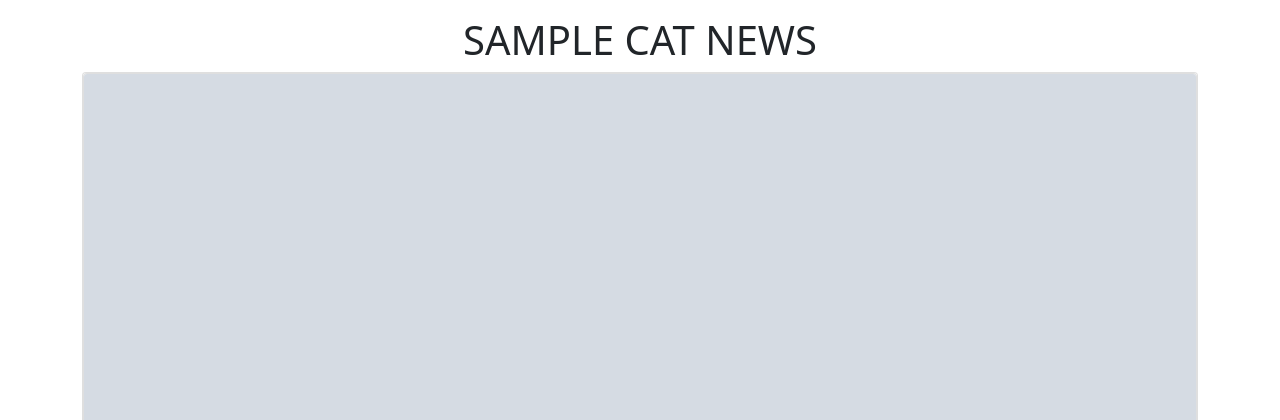
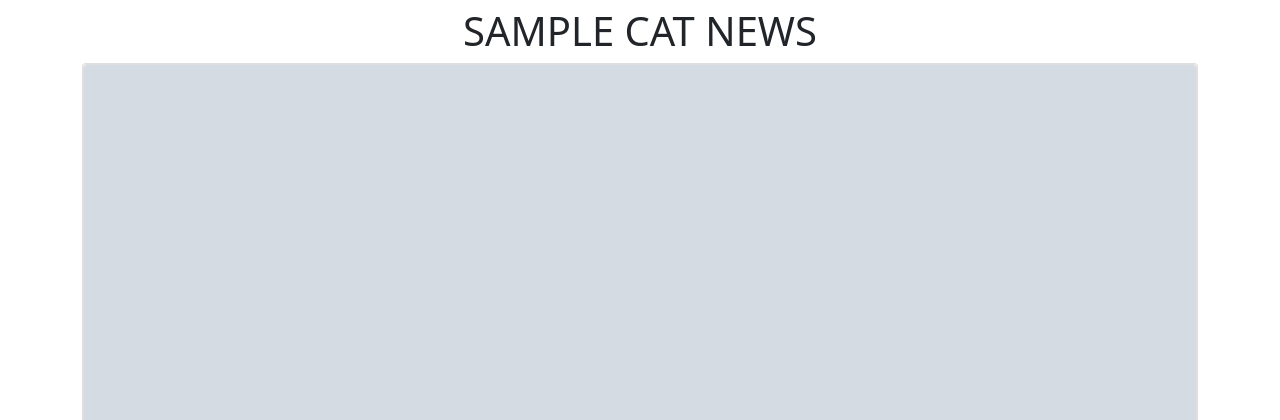
Before and after one commit to linetlucy-genchabe/Timely-news, a Flask app: template app/templates/categories.html in a window 1280 px wide. Shown: the part 70-490 px from the top of the page. Run offline with Flask 2, Linux system fonts and the light colour scheme; the template is opened without the code that fills it: most values are stand-ins (such as "Sample title", 1, 10 or a date in 2020); grey boxes marked "Sample" are stand-in pictures.

Commit message:
edit styling for categories

```diff
--- a/app/templates/categories.html
+++ b/app/templates/categories.html
@@ -9,14 +9,13 @@
 
 </head>
 
-
+{% block content %}
 
 
 <body>
-    {% block content %}
-    <br>
-    <br>
-    <h1 align="center" class="text-uppercase" style="margin-top: 3%;">{{cat}} NEWS </h3>
+
+
+    <h1 align="center" class="text-uppercase" style="margin-top: 6%;">{{cat}} NEWS </h3>
         <div class="container">
             <div class="card-columns">
                 {% for category in category %}
```
